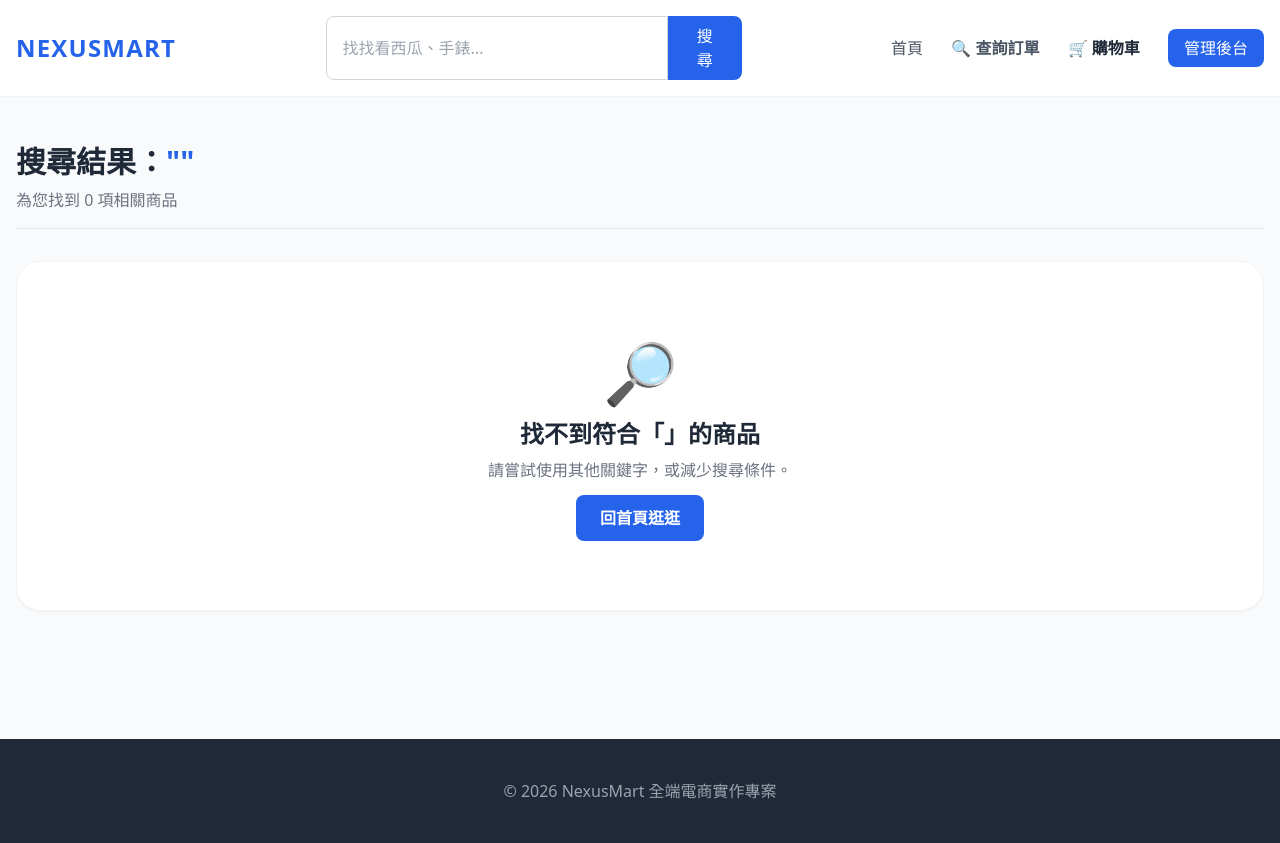
After one commit to 34497225/nexus-mart, a Django app: page /search/ in a window 1280 px wide. The commit adds this page. Run offline with Django 4.2, Linux system fonts and the light colour scheme; parts of the project's set-up code (start-up, migrations or seed data) failed here and were passed over; some libraries are stand-ins or nearby versions.

Commit message:
Feat: 實作站內關鍵字搜尋功能與 Navbar 更新

```diff
--- a/goods/urls.py
+++ b/goods/urls.py
@@ -3,6 +3,9 @@ from . import views
 
 urlpatterns = [
     path('', views.index, name='index'), # 首頁路徑
+
+    path('search/', views.search, name='search'), # 🔹 新增這行：搜尋專用路由
+
     # 🔹 新增：動態路由。<int:product_id> 代表抓取網址中的整數
     path('<int:product_id>/', views.detail, name='detail'),
 ]
--- a/goods/views.py
+++ b/goods/views.py
@@ -1,5 +1,6 @@
 from django.shortcuts import render, get_object_or_404
 from .models import Product
+from django.db.models import Q
 
 def index(request):
     """商城首頁視圖"""
@@ -16,3 +17,23 @@ def detail(request, product_id):
     product = get_object_or_404(Product, id=product_id)
 
     return render(request, 'goods/detail.html', {'product': product})
+
+def search(request):
+    """關鍵字搜尋商品邏輯"""
+    # 取得網址列的 q 參數，例如 /search/?q=西瓜
+    query = request.GET.get('q', '').strip()
+
+    if query:
+        # 🔹 核心邏輯：使用 Q 物件進行 OR 查詢 (搜尋名稱「或」描述)
+        # icontains 代表「不區分大小寫的包含」
+        products = Product.objects.filter(
+            Q(name__icontains=query) | Q(description__icontains=query)
+        ).order_by('-created_at')
+    else:
+        # 如果沒輸入關鍵字，回傳空清單
+        products = Product.objects.none()
+
+    return render(request, 'goods/search.html', {
+        'products': products,
+        'query': query
+    })
--- a/templates/base.html
+++ b/templates/base.html
@@ -12,6 +12,15 @@
     <nav class="bg-white shadow-sm p-4 sticky top-0 z-50">
         <div class="container mx-auto flex justify-between items-center">
             <a href="/" class="text-2xl font-bold text-blue-600 uppercase tracking-wider">NexusMart</a>
+
+             <!-- 🔹 新增：搜尋列表單 -->
+            <form action="{% url 'search' %}" method="GET" class="flex w-full md:w-1/3">
+                <input type="text" name="q" placeholder="找找看西瓜、手錶..." value="{{ request.GET.q }}" required class="w-full px-4 py-2 border border-gray-300 rounded-l-lg focus:outline-none focus:border-blue-500 focus:ring-1 focus:ring-blue-500">
+                <button type="submit" class="bg-blue-600 text-white px-6 py-2 rounded-r-lg hover:bg-blue-700 transition-colors font-medium">
+                    搜尋
+                </button>
+            </form>
+
             <div class="space-x-6 text-gray-600">
                 <a href="/" class="hover:text-blue-500 transition-colors">首頁</a>
                 <!-- 🔹 新增這行：查詢訂單入口 -->
--- /dev/null
+++ b/templates/goods/search.html
@@ -0,0 +1,56 @@
+{% extends "base.html" %}
+
+{% block title %}「{{ query }}」的搜尋結果 | NexusMart{% endblock %}
+
+{% block content %}
+<div class="container mx-auto px-4 py-12">
+    <div class="mb-8 border-b pb-4">
+        <h1 class="text-3xl font-bold text-gray-800">
+            搜尋結果：<span class="text-blue-600">"{{ query }}"</span>
+        </h1>
+        <p class="text-gray-500 mt-2">為您找到 {{ products|length }} 項相關商品</p>
+    </div>
+
+    {% if products %}
+    <div class="grid grid-cols-1 sm:grid-cols-2 md:grid-cols-3 lg:grid-cols-4 gap-8">
+        {% for product in products %}
+        <div class="bg-white rounded-2xl shadow-sm border border-gray-100 overflow-hidden hover:shadow-xl hover:-translate-y-1 transition-all duration-300 flex flex-col">
+            <div class="h-64 overflow-hidden bg-gray-50 flex items-center justify-center p-4">
+                {% if product.image %}
+                    <img src="{{ product.image.url }}" alt="{{ product.name }}" class="max-w-full max-h-full object-contain hover:scale-105 transition-transform duration-500">
+                {% else %}
+                    <div class="text-gray-300 italic"></div>
+                {% endif %}
+            </div>
+
+            <div class="p-5 flex-1 flex flex-col">
+                <span class="inline-block px-2 py-1 rounded bg-blue-50 text-blue-600 text-[10px] font-bold uppercase tracking-widest mb-2 w-max">
+                    {{ product.category.name }}
+                </span>
+                <h3 class="text-lg font-bold text-gray-900 mb-2 line-clamp-2 hover:text-blue-600 transition-colors">
+                    <a href="{% url 'detail' product.id %}">{{ product.name }}</a>
+                </h3>
+
+                <!-- 把剩下的空間推到最底 -->
+                <div class="mt-auto pt-4 border-t flex justify-between items-center">
+                    <span class="text-2xl font-black text-red-500">${{ product.price }}</span>
+                    <a href="{% url 'detail' product.id %}" class="bg-gray-100 text-gray-800 text-sm font-semibold px-4 py-2 rounded-lg hover:bg-blue-600 hover:text-white transition-colors">
+                        查看詳情
+                    </a>
+                </div>
+            </div>
+        </div>
+        {% endfor %}
+    </div>
+    {% else %}
+    <div class="text-center py-20 bg-white rounded-3xl shadow-sm border border-gray-100">
+        <div class="text-6xl mb-4">🔎</div>
+        <h2 class="text-2xl font-bold text-gray-800 mb-2">找不到符合「{{ query }}」的商品</h2>
+        <p class="text-gray-500 mb-6">請嘗試使用其他關鍵字，或減少搜尋條件。</p>
+        <a href="/" class="bg-blue-600 text-white px-6 py-3 rounded-lg hover:bg-blue-700 font-bold transition-colors">
+            回首頁逛逛
+        </a>
+    </div>
+    {% endif %}
+</div>
+{% endblock %}
```
